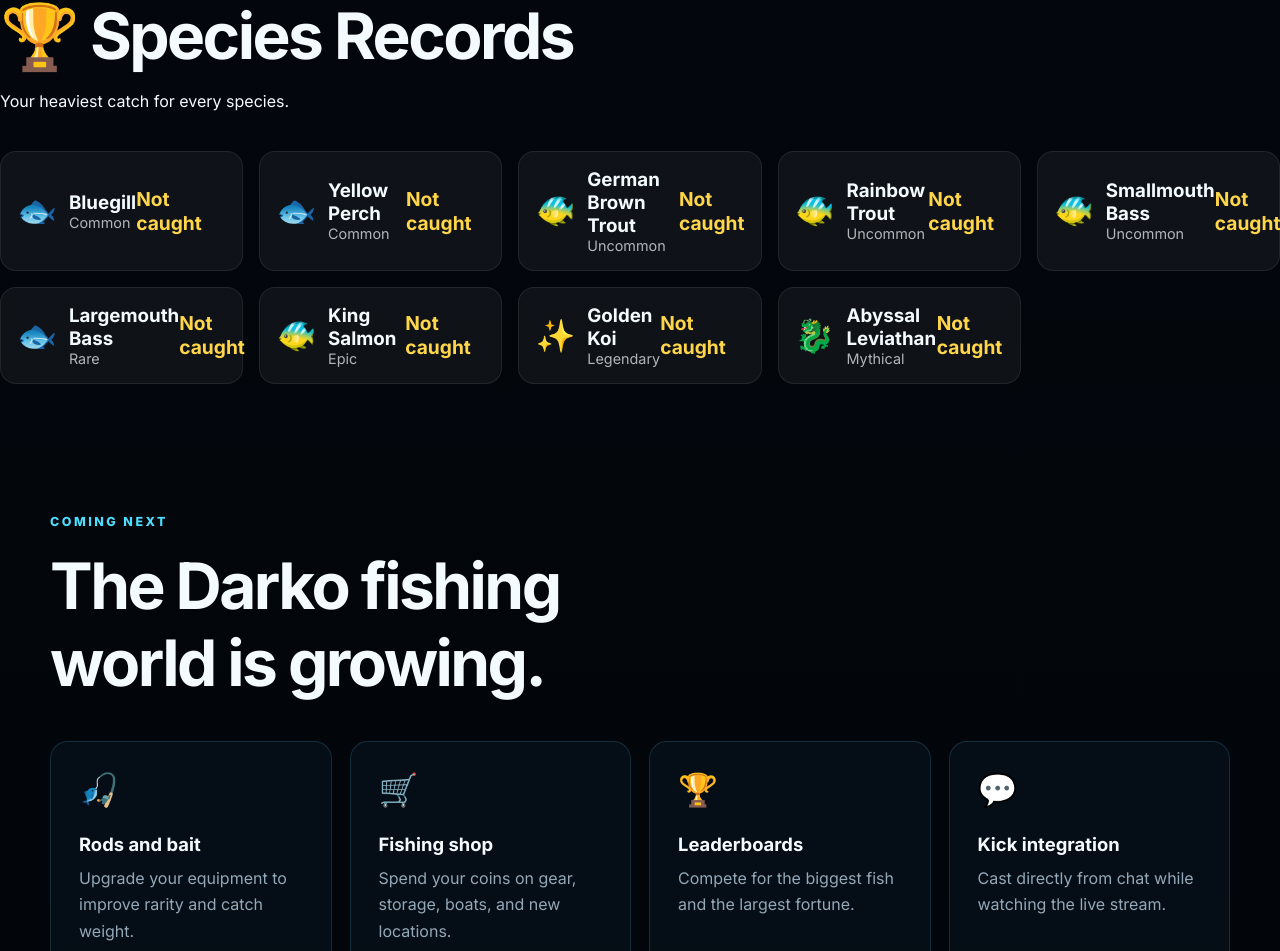
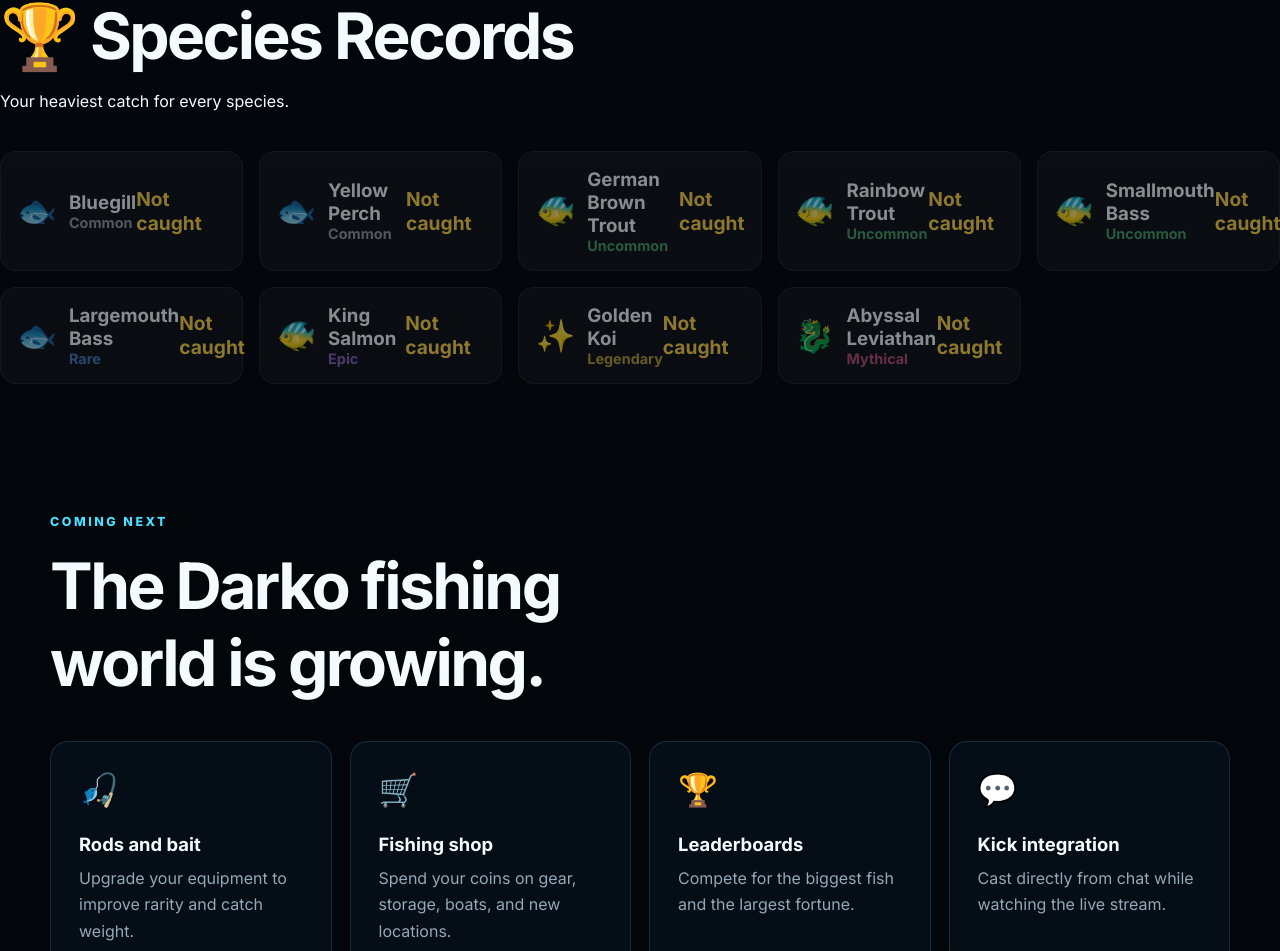
Before and after one commit to jeffthegreat79-prog/darko, a React (Vite) app: page / in a window 1280 px wide. Shown: the part 1542-2493 px from the top of the page. Built offline with nearby package versions, Linux system fonts and the light colour scheme.

Commit message:
Improve trophy records and new record animation

```diff
--- a/src/App.css
+++ b/src/App.css
@@ -1140,3 +1140,164 @@ footer p {
   font-size: 1.2rem;
   color: #ffd54a;
 }
+.record-card.has-record {
+  border-color: rgba(255, 215, 0, 0.5);
+  box-shadow:
+    0 0 12px rgba(255, 215, 0, 0.12),
+    inset 0 0 12px rgba(255, 215, 0, 0.05);
+}
+
+.record-card.not-caught {
+  opacity: 0.55;
+}
+
+.record-result {
+  display: flex;
+  flex-direction: column;
+  align-items: flex-end;
+  gap: 0.25rem;
+}
+
+.record-label {
+  color: #ffd86b;
+  font-size: 0.7rem;
+  font-weight: 800;
+  letter-spacing: 0.1em;
+  text-transform: uppercase;
+}
+
+.record-rarity {
+  margin: 0;
+  font-weight: 700;
+}
+
+.rarity-common {
+  color: #cbd5e1;
+}
+
+.rarity-uncommon {
+  color: #62d98b;
+}
+
+.rarity-rare {
+  color: #5ca9ff;
+}
+
+.rarity-epic {
+  color: #c084fc;
+}
+
+.rarity-legendary {
+  color: #ffd84d;
+}
+
+.rarity-mythical {
+  color: #ff6b9d;
+}
+.new-record-banner {
+  position: relative;
+  overflow: hidden;
+
+  display: flex;
+  align-items: center;
+  justify-content: center;
+  gap: 0.8rem;
+
+  animation:
+    trophyEntrance 0.55s cubic-bezier(0.2, 1.4, 0.4, 1),
+    trophyPulse 0.75s ease-in-out 0.55s 2 alternate;
+}
+
+.new-record-banner::after {
+  content: "";
+  position: absolute;
+  top: -50%;
+  left: -80%;
+
+  width: 45%;
+  height: 200%;
+
+  background: rgba(255, 255, 255, 0.55);
+  transform: rotate(20deg);
+
+  animation: trophyShine 1.2s ease-out 0.3s;
+}
+
+.trophy-message {
+  display: flex;
+  flex-direction: column;
+  align-items: center;
+  line-height: 1.1;
+}
+
+.trophy-title {
+  font-size: 1rem;
+  font-weight: 900;
+  letter-spacing: 0.12em;
+}
+
+.trophy-details {
+  margin-top: 0.25rem;
+  font-size: 0.78rem;
+  font-weight: 700;
+}
+
+.trophy-star {
+  display: inline-block;
+  font-size: 1.25rem;
+  animation: trophyStarPop 0.65s ease-out;
+}
+
+@keyframes trophyEntrance {
+  0% {
+    opacity: 0;
+    transform: translateY(-25px) scale(0.65);
+  }
+
+  65% {
+    opacity: 1;
+    transform: translateY(4px) scale(1.08);
+  }
+
+  100% {
+    opacity: 1;
+    transform: translateY(0) scale(1);
+  }
+}
+
+@keyframes trophyPulse {
+  from {
+    transform: scale(1);
+  }
+
+  to {
+    transform: scale(1.05);
+  }
+}
+
+@keyframes trophyShine {
+  from {
+    left: -80%;
+  }
+
+  to {
+    left: 140%;
+  }
+}
+
+@keyframes trophyStarPop {
+  0% {
+    opacity: 0;
+    transform: scale(0) rotate(-180deg);
+  }
+
+  70% {
+    opacity: 1;
+    transform: scale(1.35) rotate(15deg);
+  }
+
+  100% {
+    opacity: 1;
+    transform: scale(1) rotate(0);
+  }
+}
--- a/src/App.jsx
+++ b/src/App.jsx
@@ -444,11 +444,24 @@ const completedCatch = {
 
   <p>You caught a</p>
 
-  {catchResult.isTrophy && (
-    <div className="trophy-banner">
-      ⭐ TROPHY CATCH! ⭐
+ {catchResult.isTrophy && (
+  <div
+    className="trophy-banner new-record-banner"
+    key={`${catchResult.name}-${catchResult.weight}`}
+  >
+    <span className="trophy-star">★</span>
+
+    <div className="trophy-message">
+      <span className="trophy-title">NEW RECORD!</span>
+
+      <span className="trophy-details">
+        {catchResult.name} • {catchResult.weight} lb
+      </span>
     </div>
-  )}
+
+    <span className="trophy-star">★</span>
+  </div>
+)}
 
   <h2>{catchResult.name}</h2>
 
@@ -548,19 +561,28 @@ const completedCatch = {
       const record = player.speciesRecords?.[fish.name]
 
       return (
-        <div className="record-card" key={fish.name}>
+        <div
+  className={`record-card ${record ? 'has-record' : 'not-caught'}`}
+  key={fish.name}
+>
           <div className="record-fish">
             <span className="record-icon">{fish.icon}</span>
 
             <div>
               <h3>{fish.name}</h3>
-              <p>{fish.rarity}</p>
+              <p className={`record-rarity rarity-${fish.rarity.toLowerCase()}`}>
+  {fish.rarity}
+</p>
             </div>
           </div>
 
-          <strong className="record-weight">
-            {record ? `${record.weight} lb` : 'Not caught'}
-          </strong>
+          <div className="record-result">
+  {record && <span className="record-label">Personal Best</span>}
+
+  <strong className="record-weight">
+    {record ? `${record.weight} lb` : 'Not caught'}
+  </strong>
+</div>
         </div>
       )
     })}
```
